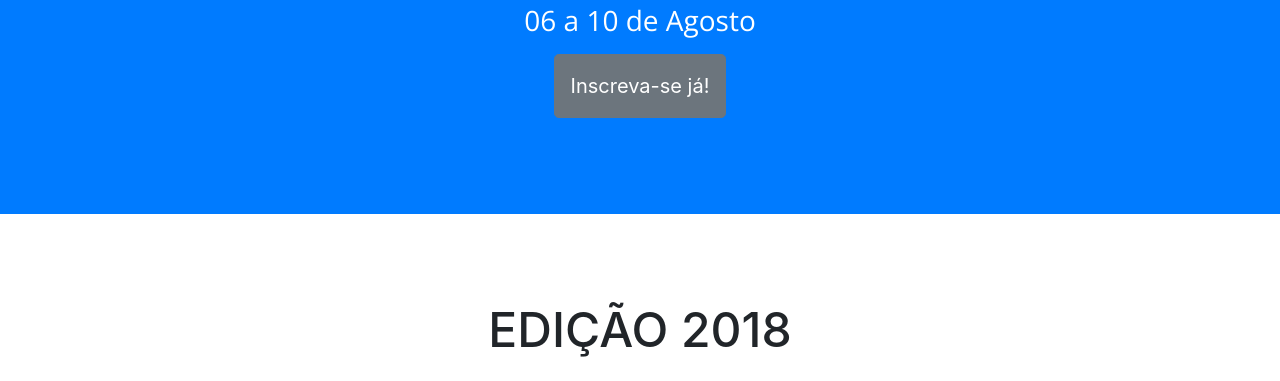
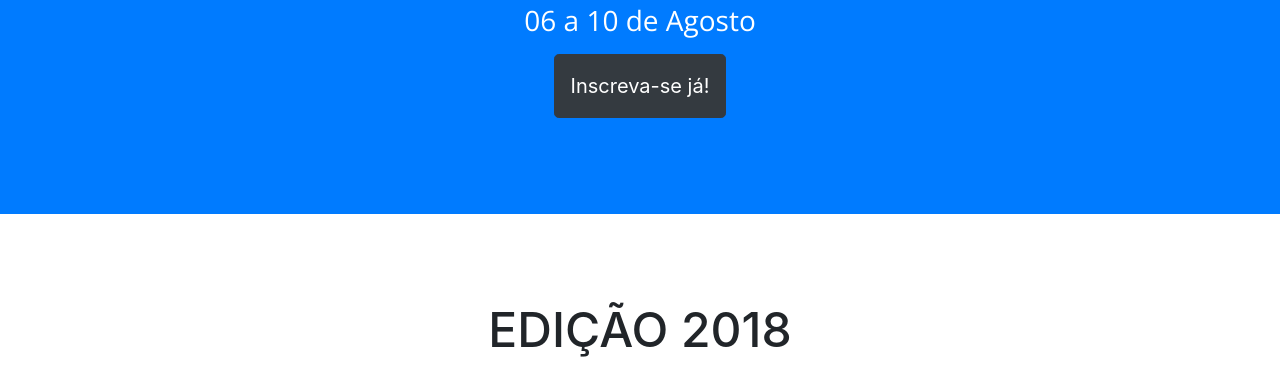
Before and after one commit to unicamp-secomp/site-secomp-2018, a website with bundled scripts: page index.html in a window 1280 px wide. Shown: the part 714-1095 px from the top of the page. Built offline with nearby package versions, Linux system fonts and the light colour scheme.

Commit message:
Corrigido botão de inscreva-se

```diff
--- a/index.html
+++ b/index.html
@@ -62,7 +62,7 @@
         <h1 class="text-uppercase mb-3">SECOMP 2018</h1>
         <h2 class="font-weight-light mb-2">VIII Semana de Computação da UNICAMP</h2>
         <h2 class="font-weight-light mb-3">06 a 10 de Agosto</h2>
-        <button type="button" class="btn btn-secondary btn-lg p-3" href="https://painel.secomp.com.br">Inscreva-se já!</button>
+        <a class="btn btn-dark btn-lg p-3" href="https://painel.secomp.com.br">Inscreva-se já!</a>
       </div>
     </header>
 
```
